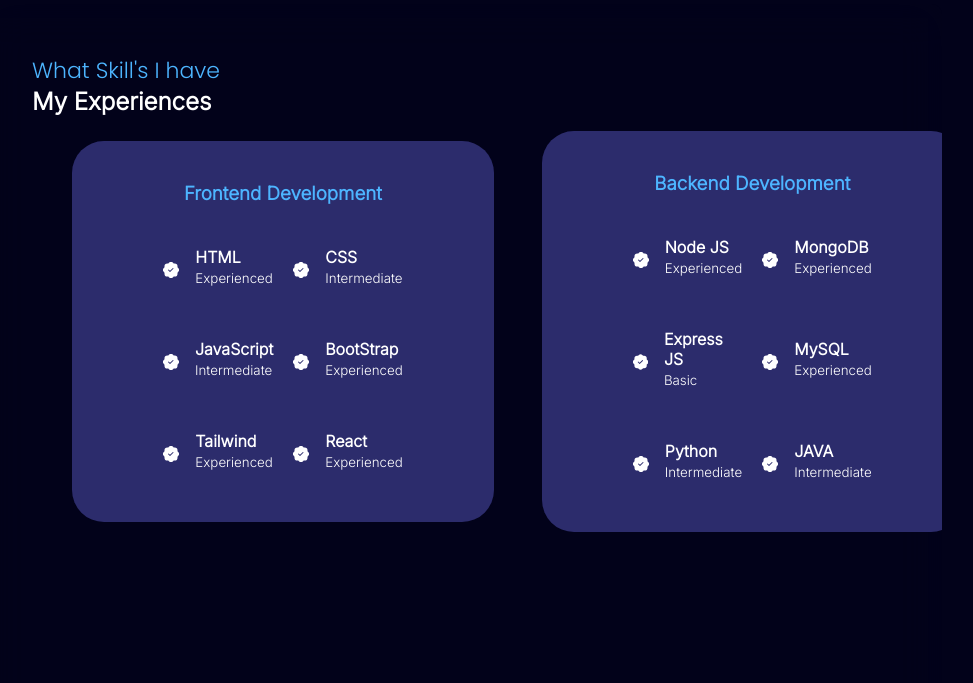
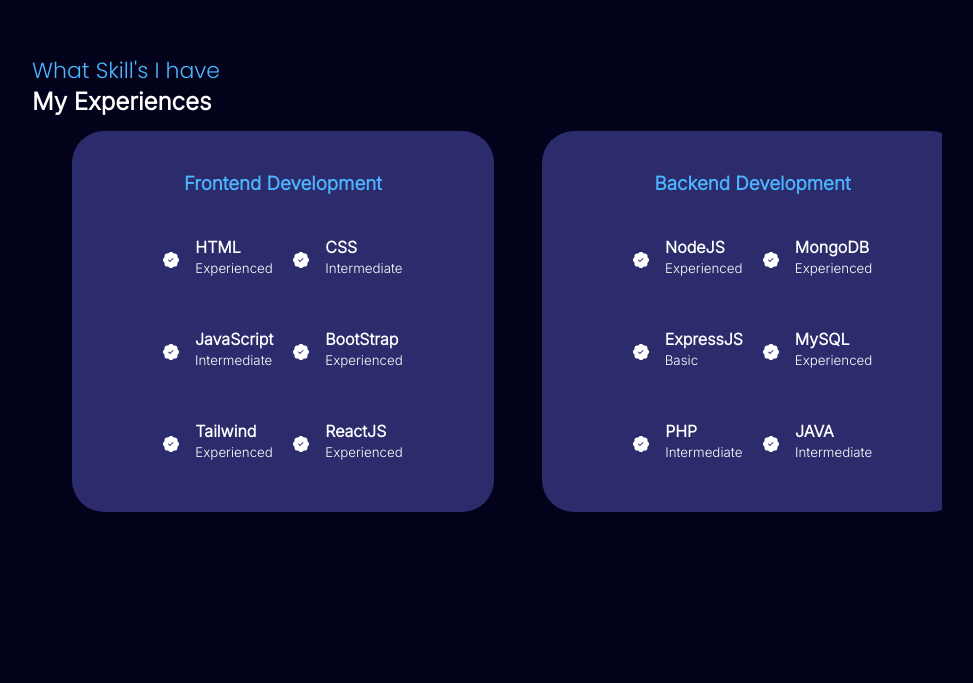
Before and after one commit to cr-codes/React-Portfolio, a React (Create React App) app: page / in a window 1280 px wide. Shown: the part 1177-1860 px from the top of the page, without its empty margins (178-1151 px from the left). Built offline with nearby package versions, Linux system fonts and the light colour scheme.

Commit message:
Media 400 updated

```diff
--- a/src/components/about/about.css
+++ b/src/components/about/about.css
@@ -4,7 +4,7 @@
   justify-content: flex-start;
   align-items: flex-start;
   flex-direction: column;
-  min-height: 100vh;
+  min-height: max-content;
   margin-top: 100px;
   padding: 50px;
   overflow-x: hidden;
--- a/src/components/contact/Contact.jsx
+++ b/src/components/contact/Contact.jsx
@@ -59,10 +59,10 @@
       </div>
       <form className="container input-form" ref={form} onSubmit={sendEmail}>
                 <div className='send-mail'><h5>Send me a message! </h5></div>
-                <input type="text" name="name" placeholder='Enter your name' required />
-                <input type="email" name="email" placeholder='Enter your email address' required />
-                <textarea name="message" rows="5" placeholder='Hi, I think we need a design system for our products at Company X. How soon can you hop on to discuss this?'></textarea>
-                <button type='submit' className='btn btn-primary'>Send Message</button>
+                <input className="inputField" type="text" name="name" placeholder='Enter your name' required />
+                <input className="inputField" type="email" name="email" placeholder='Enter your email address' required />
+                <textarea className="textField" name="message" rows="5" placeholder='Hi, I think we need a design system for our products at Company X. How soon can you hop on to discuss this?'></textarea>
+                <button type='submit' className='btn btn-primary'>Send email</button>
           </form>
       </div>
   );
--- a/src/components/contact/contact.css
+++ b/src/components/contact/contact.css
@@ -359,8 +359,8 @@
   justify-content: center;
 }
 
-input,
-textarea{
+.inputField,
+.textField{
   width: 100%;
   padding: 1.5rem;
   border-radius: 0.5rem;
@@ -370,7 +370,7 @@
   color: var(--color-white);
 }
 
-input, textarea:focus :hover{
+.inputField, .textField:focus :hover{
   background: transparent;
   background-color: transparent;
   border: 2px solid var(--color-primary);
@@ -385,8 +385,8 @@
 }
 
 .btn{
-  font-size: 20px;
-  padding: 10px;
+  font-size: 15px;
+  padding: 15px;
   border: none;
   border-radius: 5px;
   color: white;
--- a/src/components/experience/Experience.jsx
+++ b/src/components/experience/Experience.jsx
@@ -53,7 +53,7 @@
             <article className='experience__details'>
               <BsPatchCheckFill className='experience__details-icon' />
               <div>
-                <h4>React</h4>
+                <h4>ReactJS</h4>
                 <small>Experienced</small>
               </div>
             </article>
@@ -67,7 +67,7 @@
             <article className='experience__details'>
               <BsPatchCheckFill className='experience__details-icon' />
               <div>
-                <h4>Node JS</h4>
+                <h4>NodeJS</h4>
                 <small>Experienced</small>
               </div>
             </article>
@@ -81,7 +81,7 @@
             <article className='experience__details'>
               <BsPatchCheckFill className='experience__details-icon' />
               <div>
-                <h4>Express JS</h4>
+                <h4>ExpressJS</h4>
                 <small>Basic</small>
               </div>
             </article>
@@ -95,7 +95,7 @@
             <article className='experience__details'>
               <BsPatchCheckFill className='experience__details-icon' />
               <div>
-                <h4>Python</h4>
+                <h4>PHP</h4>
                 <small>Intermediate</small>
               </div>
             </article>
--- a/src/components/experience/experience.css
+++ b/src/components/experience/experience.css
@@ -125,10 +125,13 @@
     gap: 1rem;
     flex-wrap: wrap;
     margin-top: 2rem;
+
   }
 
   .experience__container>div {
-    width: 100%;
+    width: max-content;
+    display: flex;
+    flex-direction: column;
     padding: 2rem 1rem;
   }
 
--- a/src/components/projects/projects.css
+++ b/src/components/projects/projects.css
@@ -1,16 +1,8 @@
-.project-txt {
-  text-align: start;
-  font-size: 22px;
-  font-family: "poppins", sans-serif;
-  font-weight: 400;
-  text-align: center;
-  color: var(--color-pri);
-}
 
 .project-txt{
   margin: 0 auto;
   font-size: 22px;
-  font-family: "poppins", sans-serif;
+  font-family: "poppins";
   font-weight: 400;
   color: var(--color-pri);
 }
--- a/src/style.css
+++ b/src/style.css
@@ -1,6 +1,8 @@
 @import url("https://fonts.googleapis.com/css2?family=Inter:wght@300&display=swap");
 @import url("https://fonts.googleapis.com/css2?family=Open+Sans+Condensed:wght@300&display=swap");
 @import url("https://fonts.googleapis.com/css2?family=Poppins:wght@300&display=swap");
+
+
 * {
   margin: 0;
   padding: 0;
```
Also changed, not shown: package.json (+8 -1 lines), 2 other files (tests, documents, lock files or other folders).
